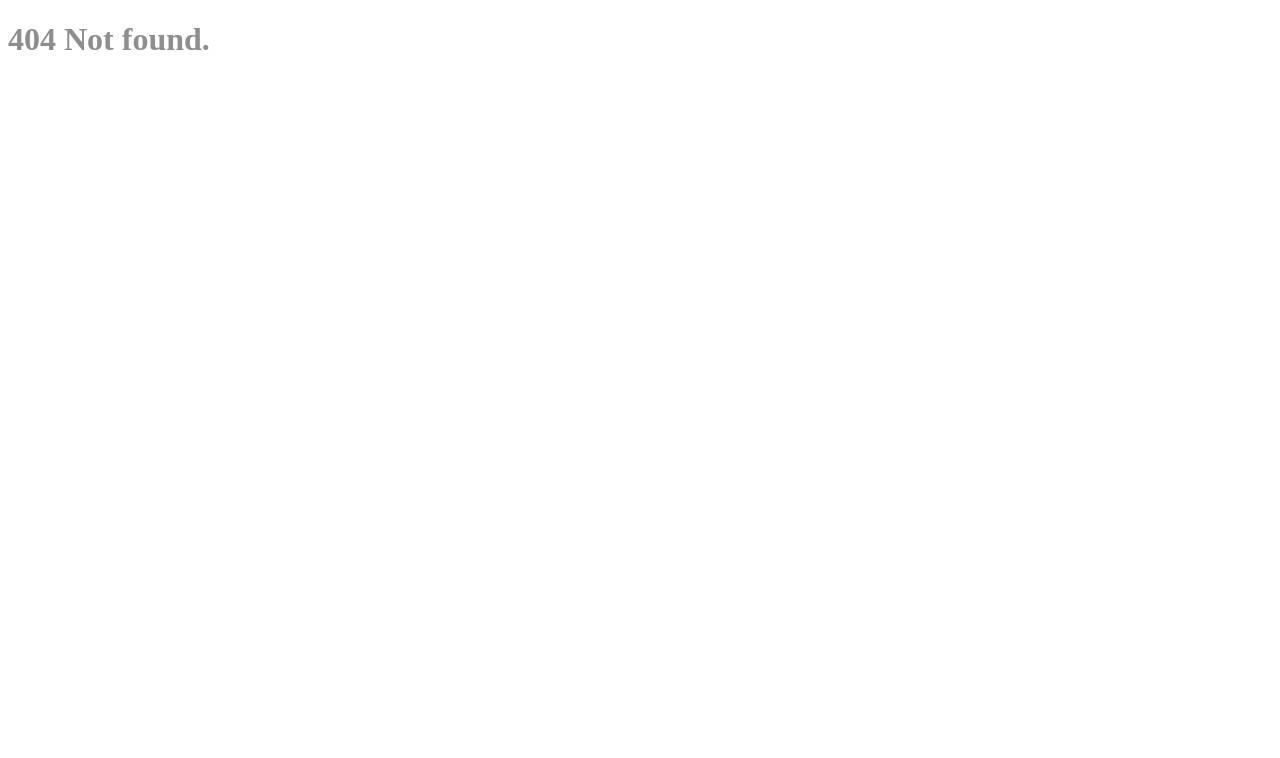
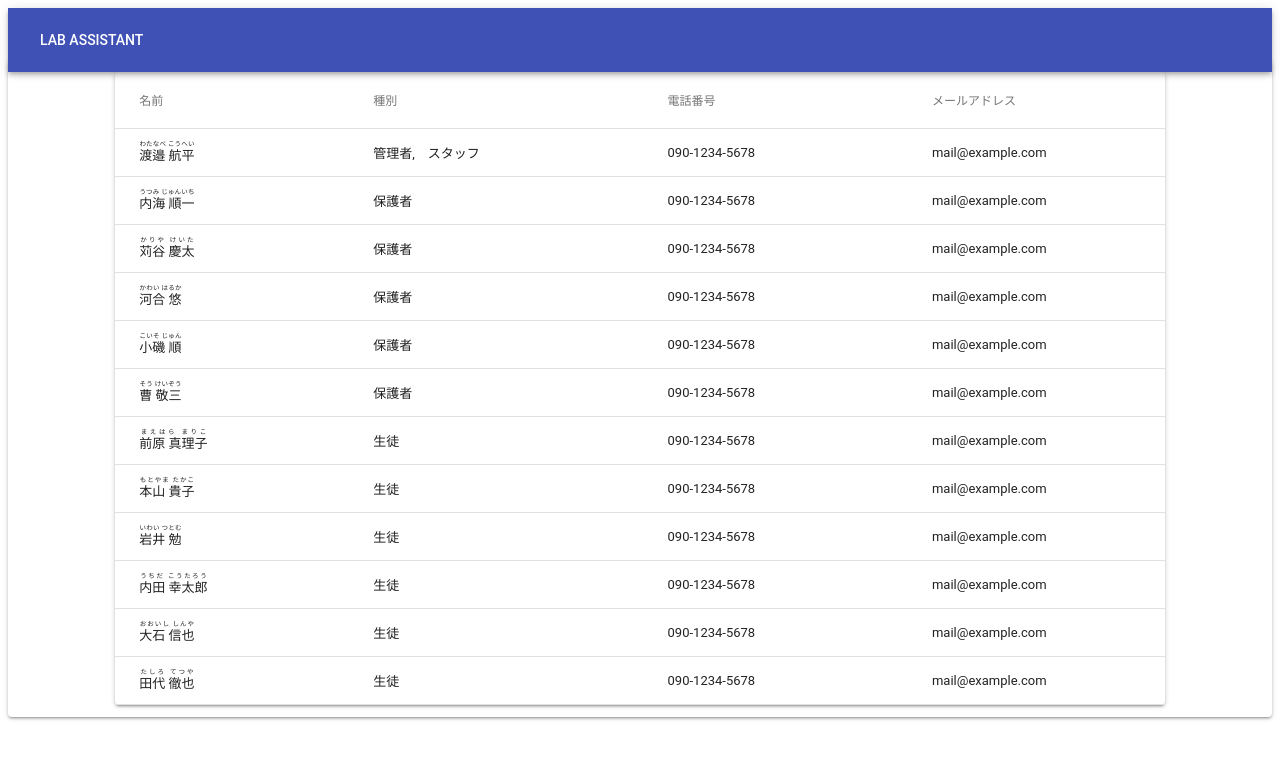
Before and after one commit to psnd2018-team-n/lab_assistant, a React app in the folder lab_assistant/: page /user in a window 1280 px wide. Before the commit this address had no page. Shown: the top 758 px of the page. Built offline with nearby package versions, Linux system fonts and the light colour scheme.

Commit message:
create user-list page

```diff
--- a/lab_assistant/package.json
+++ b/lab_assistant/package.json
@@ -34,6 +34,8 @@
     "webpack-dev-server": "^3.1.7"
   },
   "dependencies": {
+    "@material-ui/core": "^3.1.0",
+    "@material-ui/icons": "^3.0.1",
     "jquery": "^3.3.1",
     "mongoose": "^5.2.13",
     "mysql": "^2.16.0",
--- /dev/null
+++ b/lab_assistant/src/actions/users.js
@@ -0,0 +1,13 @@
+export const GET_USERS = 'GET_USERS';
+
+/**
+ * 時間の同期
+ * @return {Object} アクション
+ */
+export function getUsers(conditons) {
+  return {
+    type: GET_USERS,
+    payload: { conditons },
+    meta: {},
+  };
+}
--- /dev/null
+++ b/lab_assistant/src/api_mock/api.js
@@ -0,0 +1,46 @@
+const userTypeName = {
+  1: '管理者',
+  2: 'スタッフ',
+  3: '保護者',
+  4: '生徒',
+};
+const genderName = {
+  1: '男',
+  2: '女',
+};
+
+const User = (id, name, nameKana, userTypeIds, genderId, tel, email) => ({
+  id,
+  name,
+  nameKana,
+  userTypes: userTypeIds.map(uid => ({ id: uid, name: userTypeName[uid] })),
+  gender: { id: genderId, name: genderName[genderId] },
+  tel,
+  email,
+});
+
+const users = [
+  User(1, '渡邉 航平', 'わたなべ こうへい', [1, 2], 1, '090-1234-5678', 'mail@example.com'),
+  User(2, '内海 順一', 'うつみ じゅんいち', [3], 1, '090-1234-5678', 'mail@example.com'),
+  User(3, '苅谷 慶太', 'かりや けいた', [3], 1, '090-1234-5678', 'mail@example.com'),
+  User(4, '河合 悠', 'かわい はるか', [3], 2, '090-1234-5678', 'mail@example.com'),
+  User(5, '小磯 順', 'こいそ じゅん', [3], 1, '090-1234-5678', 'mail@example.com'),
+  User(6, '曹 敬三', 'そう けいぞう', [3], 1, '090-1234-5678', 'mail@example.com'),
+  User(7, '前原 真理子', 'まえはら まりこ', [4], 2, '090-1234-5678', 'mail@example.com'),
+  User(8, '本山 貴子 ', 'もとやま たかこ', [4], 2, '090-1234-5678', 'mail@example.com'),
+  User(9, '岩井 勉', 'いわい つとむ', [4], 1, '090-1234-5678', 'mail@example.com'),
+  User(10, '内田 幸太郎', 'うちだ こうたろう', [4], 1, '090-1234-5678', 'mail@example.com'),
+  User(11, '大石 信也', 'おおいし しんや', [4], 1, '090-1234-5678', 'mail@example.com'),
+  User(12, '田代 徹也', 'たしろ てつや', [4], 1, '090-1234-5678', 'mail@example.com'),
+];
+
+function api(func) {
+  return ({ asyncFlg = true, ...prams } = {}) => {
+    if (asyncFlg) {
+      return func(prams);
+    }
+    return new Promise(() => func(prams));
+  };
+}
+
+export const getAllUsers = api(() => users);
--- /dev/null
+++ b/lab_assistant/src/components/Common/ApplicationBar.js
@@ -0,0 +1,27 @@
+import React from 'react';
+import {
+  AppBar,
+  Button,
+  Toolbar,
+} from '@material-ui/core';
+
+/**
+ * ナビゲーションバーを生成
+ * @param  {boolean} Home ホームアイコンを表示するか
+ * @return {Object}       ナビゲーションバー
+ */
+export function ApplicationBar({ Home }) {
+  return (
+    <div>
+      <AppBar position="sticky">
+        <Toolbar>
+          {Home && (
+            <Button color="inherit" href="/top">
+              LAB Assistant
+            </Button>
+          )}
+        </Toolbar>
+      </AppBar>
+    </div>
+  );
+}
--- /dev/null
+++ b/lab_assistant/src/components/Common/index.js
@@ -0,0 +1 @@
+export * from './ApplicationBar';
--- /dev/null
+++ b/lab_assistant/src/components/Users/Users.js
@@ -0,0 +1,114 @@
+import React from 'react';
+import { withRouter } from 'react-router-dom';
+import {
+  Grid,
+  Table,
+  TableBody,
+  TableCell,
+  TableHead,
+  TableFooter,
+  TableRow,
+  Paper,
+} from '@material-ui/core';
+
+import { ApplicationBar } from '../Common';
+
+/**
+ * ユーザ一覧画面コンポーネント
+ * @extends React.Component
+ */
+class Component extends React.Component {
+  constructor(props, context) {
+    super(props, context);
+    this.state = {};
+  }
+
+  onApply() {
+    return () => {
+      this.props.getUsers();
+    };
+  }
+
+  render() {
+    return (
+      <div>
+        <ApplicationBar Home />
+        <div>
+          <Paper>
+            <Grid container spacing={24}>
+              <Grid item xs={1} />
+              <Grid item xs={10}>
+                <Paper>
+                  <Table>
+                    <UserTableHeader />
+                    <TableBody>
+                      {
+                        this.props.displayUsers
+                          .map(user => <UserTableRow key={user.id} user={user} />)
+                      }
+                    </TableBody>
+                  </Table>
+                </Paper>
+              </Grid>
+            </Grid>
+          </Paper>
+        </div>
+      </div>
+    );
+  }
+}
+
+/**
+ * ユーザ一覧テーブルのヘッダ
+ * @return {Object} ヘッダ
+ */
+const UserTableHeader = () => (
+  <TableHead>
+    <TableRow>
+      <TableCell>
+        名前
+      </TableCell>
+      <TableCell>
+        種別
+      </TableCell>
+      <TableCell>
+        電話番号
+      </TableCell>
+      <TableCell>
+        メールアドレス
+      </TableCell>
+    </TableRow>
+  </TableHead>
+);
+
+/**
+ * ユーザ一覧テーブルの1つの行
+ * @param {Object} user ユーザ情報
+ * @return {Object} 行
+ */
+const UserTableRow = ({ user }) => (
+  <TableRow
+    hover
+    onClick={() => console.warn('TODO ユーザ管理画面に飛ばす')}
+  >
+    <TableCell component="th" scope="row">
+      <div>
+        <ruby>
+          <rb>{user.name}</rb>
+          <rt>{user.nameKana}</rt>
+        </ruby>
+      </div>
+    </TableCell>
+    <TableCell>
+      {user.userTypes.map(t => t.name).join(',　')}
+    </TableCell>
+    <TableCell>
+      {user.tel}
+    </TableCell>
+    <TableCell>
+      {user.email}
+    </TableCell>
+  </TableRow>
+);
+
+export default withRouter(Component);
--- a/lab_assistant/src/containers/App/App.js
+++ b/lab_assistant/src/containers/App/App.js
@@ -6,6 +6,7 @@ import {
 } from 'react-router-dom';
 
 import Top from '../Top/TopContainer';
+import Users from '../Users/UsersContainer';
 
 /**
  * ルーティングコンポーネント
@@ -16,6 +17,8 @@ function Component() {
       <Switch>
         {/* トップページ */}
         <Route exact path="/top" component={Top} />
+        {/* ユーザ一覧ページ */}
+        <Route exact path="/user" component={Users} />
         {/* TODO 2018/9/10 watanabe 404ページを作成する */}
         <Route component={() => <h1 style={{ color: '#8e8e8e' }}>404 Not found.</h1>} />
       </Switch>
--- /dev/null
+++ b/lab_assistant/src/containers/Users/UsersContainer.js
@@ -0,0 +1,16 @@
+import { bindActionCreators } from 'redux';
+import { connect } from 'react-redux';
+
+import Component from '../../components/Users/Users';
+import * as Actions from '../../actions/users';
+
+const mapStateToProps = state => state.Users;
+
+const mapDispatchToProps = dispatch => bindActionCreators(Actions, dispatch);
+
+const Container = connect(
+  mapStateToProps,
+  mapDispatchToProps,
+)(Component);
+
+export default Container;
--- a/lab_assistant/src/reducers/index.js
+++ b/lab_assistant/src/reducers/index.js
@@ -1,6 +1,7 @@
 import { combineReducers } from 'redux';
 
 import Top from './top';
+import Users from './users';
 
 /**
  * 全てのリデューサを集約したリデューサ
@@ -8,6 +9,7 @@ import Top from './top';
  */
 const reducer = combineReducers({
   Top,
+  Users,
 });
 
 export default reducer;
--- /dev/null
+++ b/lab_assistant/src/reducers/users.js
@@ -0,0 +1,33 @@
+import * as Action from '../actions/users';
+
+import * as API from '../api_mock/api';
+
+/**
+ * ステータスの初期値を返します
+ * @return {Object}     初期値
+ */
+const initialState = () => {
+  const allUsers = API.getAllUsers();
+  return {
+    allUsers,
+    displayUsers: allUsers,
+  };
+};
+
+/**
+ * 画面のリデューサ
+ * @param  {Object} [state=initialState] 画面の状態
+ * @param  {Object} action               アクション
+ * @return {Object}                      画面の状態
+ */
+export default function reducer(state = initialState(), action) {
+  const { type } = action;
+  switch (type) {
+    case Action.GET_USERS:
+      return {
+        ...state,
+      };
+    default:
+      return state;
+  }
+}
--- a/lab_assistant/webpack.config.js
+++ b/lab_assistant/webpack.config.js
@@ -29,7 +29,7 @@ module.exports = {
       {
         test: /\.js$/,
         exclude: /node_modules/,
-        loaders: ["eslint-loader"],
+        loaders: PRODUCTION ? ["eslint-loader"] : [],
       },
       {
         test: /\.html$/,
```
Also changed, not shown: 1 other file (tests, documents, lock files or other folders).
